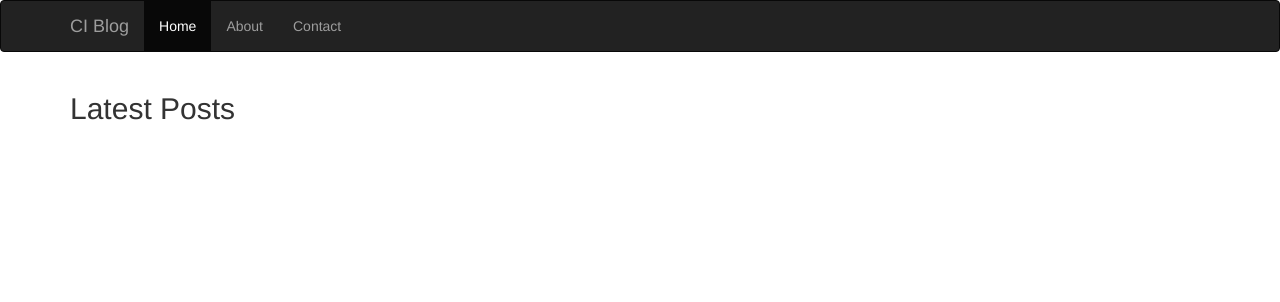
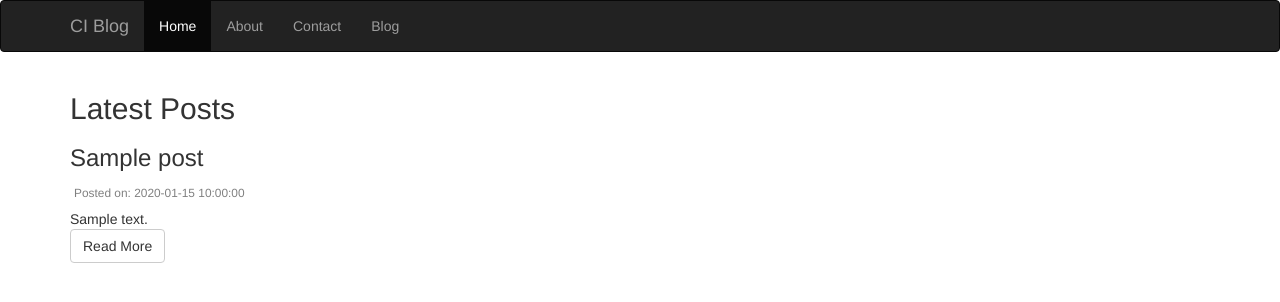
Before and after one commit to ear78/CodeIgniter-Blog, a CodeIgniter app: page /ci/posts in a window 1280 px wide. Shown: the top 302 px of the page. Run offline with CodeIgniter, Linux system fonts and the light colour scheme; tables that the repository leaves empty or names only in its code hold one stand-in row (values such as "Sample post"); some libraries are stand-ins or nearby versions.

Commit message:
added create and delete functionality, tested

```diff
--- a/application/config/autoload.php
+++ b/application/config/autoload.php
@@ -58,7 +58,7 @@ $autoload['packages'] = array();
 |
 |	$autoload['libraries'] = array('user_agent' => 'ua');
 */
-$autoload['libraries'] = array();
+$autoload['libraries'] = array('form_validation');
 
 /*
 | -------------------------------------------------------------------
@@ -89,7 +89,7 @@ $autoload['drivers'] = array();
 |
 |	$autoload['helper'] = array('url', 'file');
 */
-$autoload['helper'] = array('url');
+$autoload['helper'] = array('url', 'form');
 
 /*
 | -------------------------------------------------------------------
--- a/application/config/routes.php
+++ b/application/config/routes.php
@@ -49,6 +49,9 @@ defined('BASEPATH') OR exit('No direct script access allowed');
 | Examples:	my-controller/index	-> my_controller/index
 |		my-controller/my-method	-> my_controller/my_method
 */
+
+$route['posts/create'] = 'posts/create';
+$route['posts/(:any)'] = 'posts/view/$1';
 $route['posts'] = 'posts/index';
 $route['default_controller'] = 'pages/view';
 $route['(:any)'] = 'pages/view/$1';
--- a/application/controllers/posts.php
+++ b/application/controllers/posts.php
@@ -5,10 +5,47 @@ class Posts extends CI_Controller {
         $data['title'] = 'Latest Posts';
 
         $data['posts'] = $this->post_model->get_posts();
+
         $this->load->view('templates/header');
         $this->load->view('posts/index', $data);
         $this->load->view('templates/footer');
     }
 
+    public function view($slug = NULL){
+        $data['post'] = $this->post_model->get_posts($slug);
+
+        if(empty($data['post'])){
+            show_404();
+        }
+
+        $data['title'] = $data['post']['title'];
+
+        $this->load->view('templates/header');
+        $this->load->view('posts/view', $data);
+        $this->load->view('templates/footer');
+    }
+
+    public function create(){
+        $data['title'] = 'Create Post';
+
+        $this->form_validation->set_rules('title', 'Title', 'required');
+        $this->form_validation->set_rules('body', 'Body', 'required');
+
+        if($this->form_validation->run() === FALSE){
+            $this->load->view('templates/header');
+            $this->load->view('posts/create', $data);
+            $this->load->view('templates/footer');
+        } else {
+            $this->post_model->create_post();
+            redirect('posts');
+        }
+
+    }
+
+    public function delete($id){
+        $this->post_model->delete_post($id);
+        redirect('posts');
+    }
+
 
 }
--- a/application/models/post_model.php
+++ b/application/models/post_model.php
@@ -11,7 +11,27 @@ class Post_model extends CI_Model{
             return $query->result_array();
         }
 
-        $query = $this->db->get_where('posts', array($slug => $slug));
+        $query = $this->db->get_where('posts', array('slug' => $slug));
         return $query->row_array();
     }
+
+    public function create_post(){
+        $slug = url_title($this->input->post('title'));
+
+        $data = array(
+            'title' => $this->input->post('title'),
+            'slug' => $slug,
+            'body' => $this->input->post('body')
+        );
+
+        return $this->db->insert('posts', $data);
+    }
+
+    public function delete_post($id){
+        $this->db->where('id', $id);
+        $this->db->delete('posts');
+        return true;
+    }
+
+
 }
--- a/application/views/posts/index.php
+++ b/application/views/posts/index.php
@@ -1 +1,8 @@
 <h2><?php echo $title ?></h2>
+
+<?php foreach($posts as $post) : ?>
+    <h3><?php echo $post['title'] ?></h3>
+    <small class="post-date">Posted on: <?php echo $post['created_at'] ?></small>
+    <?php echo $post['body']; ?>
+    <p><a class="btn btn-default" href="<?php echo site_url('/posts/'.$post['slug']); ?>">Read More</a></p>
+<?php endforeach; ?>
--- a/application/views/templates/header.php
+++ b/application/views/templates/header.php
@@ -1,7 +1,12 @@
 <html>
     <head>
         <title>CI Blog</title>
+
+        <!-- BOOTSTRAP STYLESHEET -->
         <link rel="stylesheet" href="https://bootswatch.com/darkly/bootstrap.min.css">
+
+        <!-- MAIN STYLESHEET CSS -->
+        <link rel="stylesheet" href="<? echo base_url(); ?>assets/css/styles.css">
     </head>
     <body>
         <nav class="navbar navbar-inverse">
@@ -20,6 +25,7 @@
                 <li class="active"><a href="<?php echo base_url(); ?>">Home</a></li>
                 <li><a href="<? echo base_url(); ?>about">About</a></li>
                 <li><a href="<?php echo base_url();?>contact">Contact</a></li>
+                <li><a href="<?php echo base_url();?>posts">Blog</a></li>
               </ul>
             </div><!--/.nav-collapse -->
           </div>
--- /dev/null
+++ b/assets/css/styles.css
@@ -0,0 +1,7 @@
+
+.post-date {
+    color: gray;
+    padding: 4px;
+    margin: 3px 0;
+    display: block;
+}
```
Also changed, not shown: application/views/posts/create.php (added, +18 -0 lines), application/views/posts/view.php (added, +11 -0 lines).
